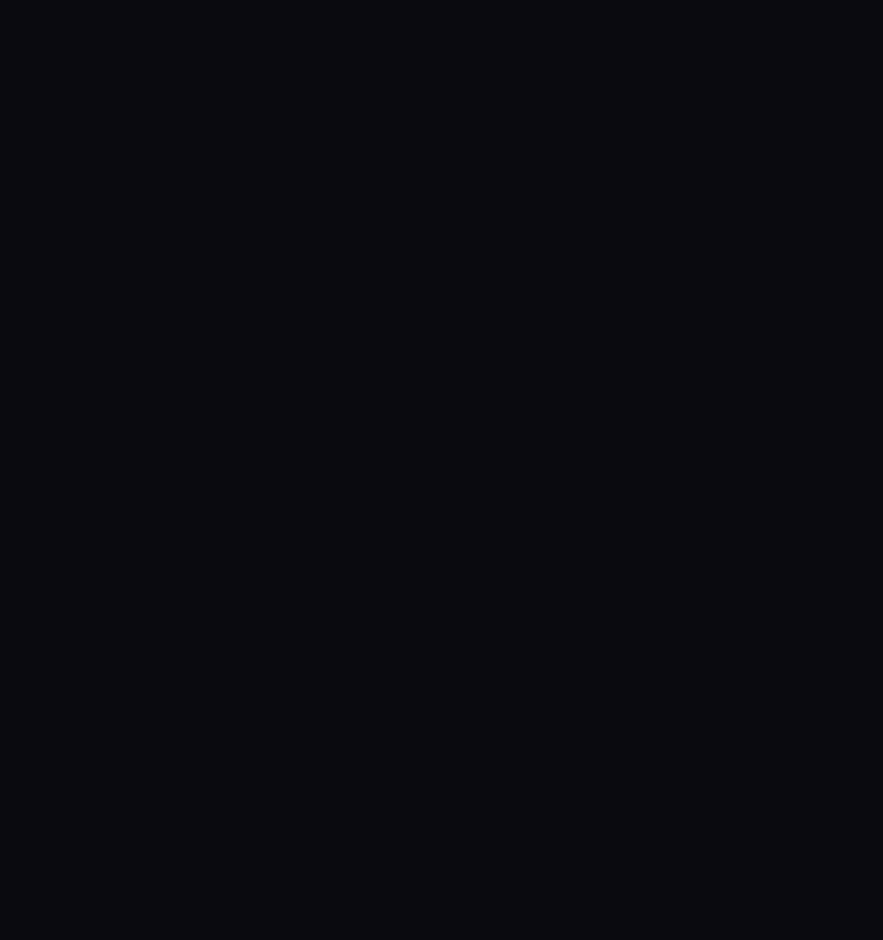
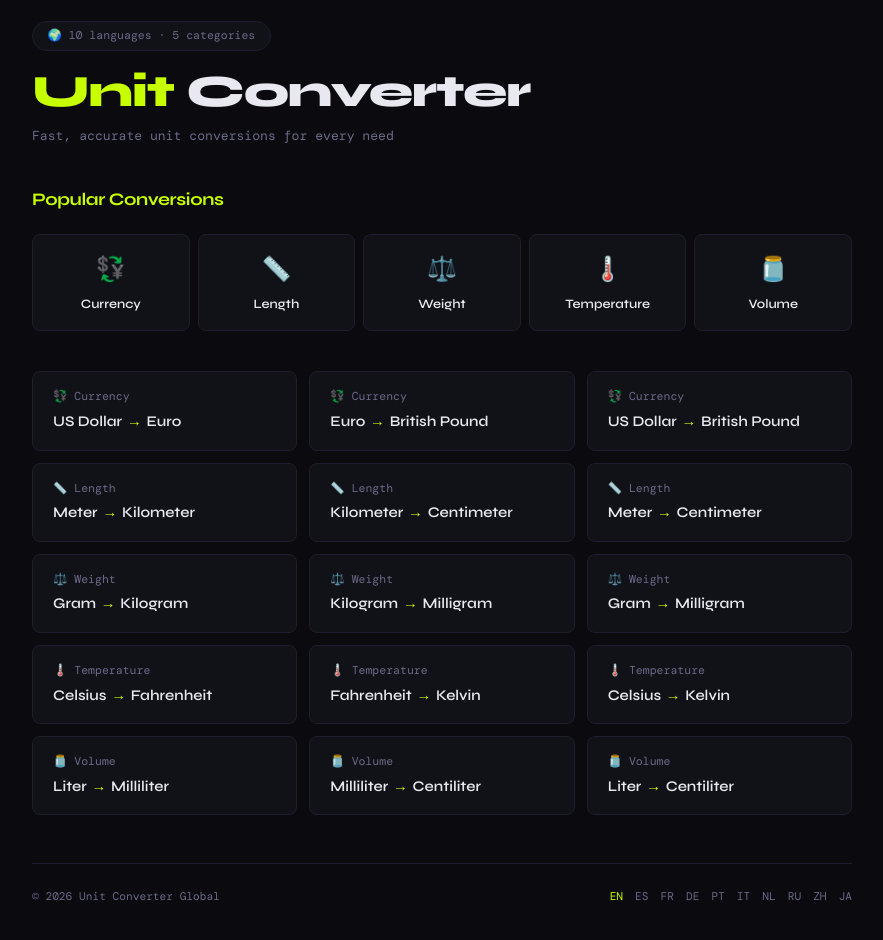
Before and after one commit to a-iceo/converter-global, a Next.js app: page / in a window 1280 px wide. Before the commit this address had no page. Shown: the part 120-1060 px from the top of the page, without its empty margins (198-1081 px from the left). Before the commit the page ends 800 px from the top, so only its background shows below. Built offline with nearby package versions, Linux system fonts and the light colour scheme.

Commit message:
fix: pagina raiz sin redireccion a /en

```diff
--- a/app/page.tsx
+++ b/app/page.tsx
@@ -1,5 +1,84 @@
-import { redirect } from "next/navigation";
+import type { Metadata } from "next";
+import Link from "next/link";
+import {
+  SUPPORTED_LANGS, CATEGORIES, UNITS_BY_CATEGORY,
+  UI_STRINGS, type Lang,
+} from "@/lib/config";
+
+export const metadata: Metadata = {
+  title: "Unit Converter Global",
+  description: "Fast, accurate unit conversions in 10 languages",
+};
 
 export default function RootPage() {
-  redirect("/en");
+  const lang: Lang = "en";
+  const ui = UI_STRINGS[lang];
+
+  return (
+    <div className="page-wrap">
+      <header className="site-header">
+        <Link href={`/${lang}`} className="site-logo">⟳ {ui.title}</Link>
+        <span className="site-tagline">
+          {CATEGORIES.map(c => c.slug[lang]).join(" · ")}
+        </span>
+      </header>
+      <main>
+        <div className="hero">
+          <p className="hero-category-pill">🌍 {SUPPORTED_LANGS.length} languages · {CATEGORIES.length} categories</p>
+          <h1>{ui.title.split(" ").map((w, i) =>
+            i === 0 ? <span key={i} className="highlight">{w} </span> : w + " "
+          )}</h1>
+          <p className="hero-subtitle">{ui.subtitle}</p>
+        </div>
+
+        <p className="section-title"><span>{ui.popularConversions}</span></p>
+        <div className="cat-grid">
+          {CATEGORIES.map(cat => (
+            <Link key={cat.key} href={`/${lang}/${cat.slug[lang]}`} className="cat-card">
+              <span className="cat-icon">{cat.icon}</span>
+              {cat.label[lang]}
+            </Link>
+          ))}
+        </div>
+
+        <div className="popular-grid">
+          {CATEGORIES.flatMap(cat => {
+            const units = UNITS_BY_CATEGORY[cat.key];
+            return [
+              [units[0], units[1]],
+              [units[1], units[2]],
+              [units[0], units[2]],
+            ].map(([from, to]) => (
+              <Link
+                key={`${cat.key}-${from.key}-${to.key}`}
+                href={`/${lang}/${cat.slug[lang]}/${from.slug}/${to.slug}`}
+                className="popular-card"
+              >
+                <div className="popular-card-from">{cat.icon} {cat.label[lang]}</div>
+                <div className="popular-card-to">
+                  {from.label[lang]}
+                  <span className="popular-card-arrow">→</span>
+                  {to.label[lang]}
+                </div>
+              </Link>
+            ));
+          })}
+        </div>
+      </main>
+      <footer className="site-footer">
+        <span>© {new Date().getFullYear()} Unit Converter Global</span>
+        <span>
+          {SUPPORTED_LANGS.map(l => (
+            <Link
+              key={l}
+              href={`/${l}`}
+              style={{ marginLeft: "0.75rem", color: l === lang ? "var(--accent)" : "inherit", textDecoration: "none" }}
+            >
+              {l.toUpperCase()}
+            </Link>
+          ))}
+        </span>
+      </footer>
+    </div>
+  );
 }
```
